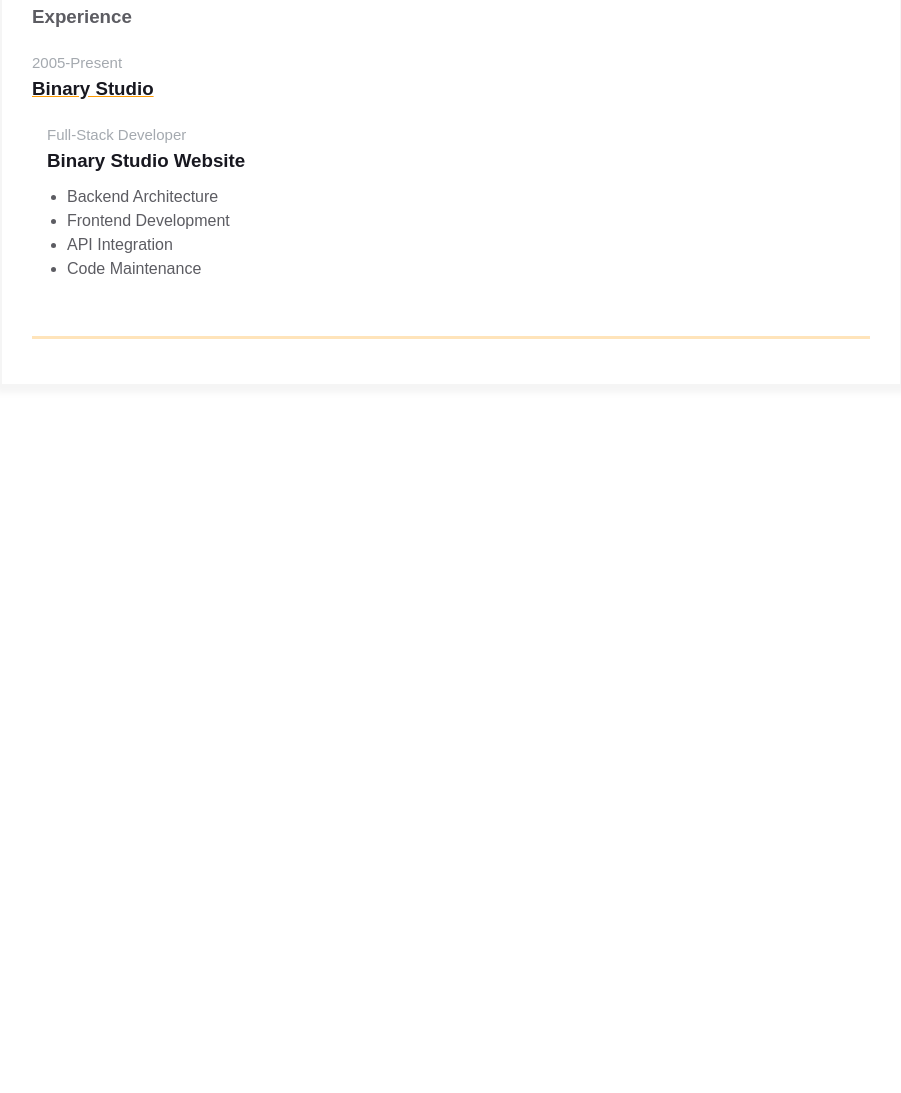
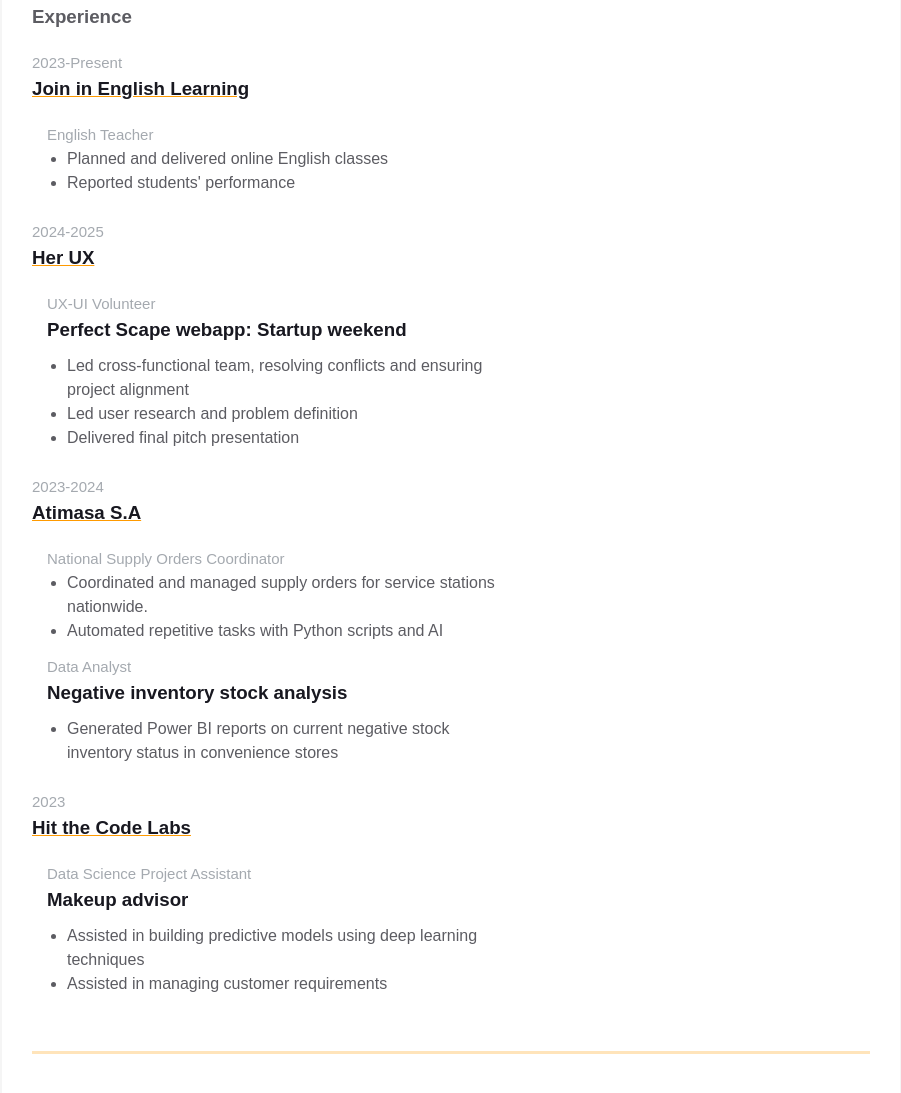
Before and after one commit to Karen-Benites/homepage, a plain HTML site: page index.html in a window 1280 px wide. Shown: the part 565-1658 px from the top of the page, without its empty margins (189-1090 px from the left). Before the commit the page ends 1000 px from the top, so only its background shows below. Drawn offline with Linux system fonts and the light colour scheme.

Commit message:
feat: add experience block with own information

```diff
--- a/index.html
+++ b/index.html
@@ -114,18 +114,61 @@
                             <h3 class="experiences__header">Experience</h3>
                             <div class="experiences__company">
                                 <div class="experiences__company-header">
-                                    <span class="experiences__company-header-durability">2005-Present</span>
-                                    <h3 class="experiences__company-header-name">Binary Studio</h3>
+                                    <span class="experiences__company-header-durability">2023-Present</span>
+                                    <h3 class="experiences__company-header-name">Join in English Learning</h3>
                                 </div>
-
                                 <div class="experiences__company-project">
-                                    <span class="experiences__company-project-role">Full-Stack Developer</span>
-                                    <h3 class="experiences__company-project-name">Binary Studio Website</h3>
+                                    <span class="experiences__company-project-role">English Teacher</span>
                                     <ul class="experiences__company-project-responsibilities">
-                                        <li>Backend Architecture</li>
-                                        <li>Frontend Development</li>
-                                        <li>API Integration</li>
-                                        <li>Code Maintenance</li>
+                                        <li>Planned and delivered online English classes</li>
+                                        <li>Reported students' performance</li>
+                                    </ul>
+                                </div>
+                            </div>
+                            <div class="experiences__company">
+                                <div class="experiences__company-header">
+                                    <span class="experiences__company-header-durability">2024-2025</span>
+                                    <h3 class="experiences__company-header-name">Her UX</h3>
+                                </div>
+                                <div class="experiences__company-project">
+                                    <span class="experiences__company-project-role">UX-UI Volunteer</span>
+                                    <h3 class="experiences__company-project-name">Perfect Scape webapp: Startup weekend</h3>
+                                    <ul class="experiences__company-project-responsibilities">
+                                        <li>Led cross-functional team, resolving conflicts and ensuring project alignment</li>
+                                        <li>Led user research and problem definition</li>
+                                        <li>Delivered final pitch presentation</li>
+                                    </ul>
+                                </div>
+                            </div>
+                            <div class="experiences__company">
+                                <div class="experiences__company-header">
+                                    <span class="experiences__company-header-durability">2023-2024</span>
+                                    <h3 class="experiences__company-header-name">Atimasa S.A</h3>
+                                </div>
+                                <div class="experiences__company-project">
+                                    <span class="experiences__company-project-role">National Supply Orders Coordinator</span>
+                                    <ul class="experiences__company-project-responsibilities">
+                                        <li>Coordinated and managed supply orders for service stations nationwide.</li>
+                                        <li>Automated repetitive tasks with Python scripts and AI</li>
+                                    </ul>
+                                    <span class="experiences__company-project-role">Data Analyst</span>
+                                    <h3 class="experiences__company-project-name">Negative inventory stock analysis</h3>
+                                    <ul class="experiences__company-project-responsibilities">
+                                        <li>Generated Power BI reports on current negative stock inventory status in convenience stores</li>
+                                    </ul>
+                                </div>
+                            </div>
+                            <div class="experiences__company">
+                                <div class="experiences__company-header">
+                                    <span class="experiences__company-header-durability">2023</span>
+                                    <h3 class="experiences__company-header-name">Hit the Code Labs</h3>
+                                </div>
+                                <div class="experiences__company-project">
+                                    <span class="experiences__company-project-role">Data Science Project Assistant</span>
+                                    <h3 class="experiences__company-project-name">Makeup advisor</h3>
+                                    <ul class="experiences__company-project-responsibilities">
+                                        <li>Assisted in building predictive models using deep learning techniques</li>
+                                        <li>Assisted in managing customer requirements</li>
                                     </ul>
                                 </div>
                             </div>
--- a/styles.css
+++ b/styles.css
@@ -199,6 +199,7 @@
 .experiences__company-project-responsibilities {
     color: var(--secondary-text-color);
     padding-left: 20px;
+    margin-bottom: 12px;
 }
 
 .additional-info {
```
